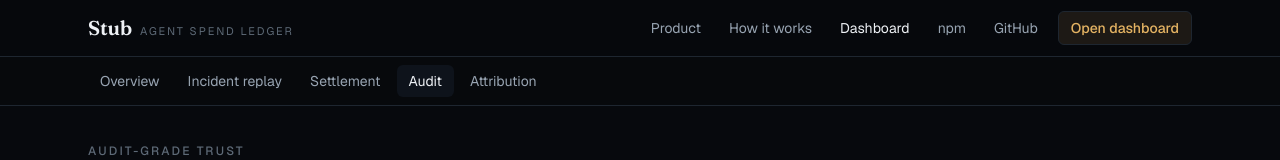
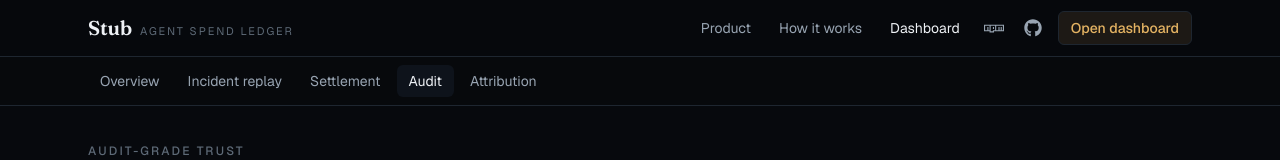
Before and after one commit to ashutosh887/stub, a Next.js app: page /audit in a window 1280 px wide. Shown: the top 160 px of the page. Built offline with nearby package versions, Linux system fonts and the light colour scheme; no server answers; the database is empty.

Commit message:
feat(web): add favicon and use npm/github logos in nav
Add an on-brand SVG favicon (app/icon.svg) and swap the text npm/GitHub nav
links for their logos via react-icons; mirror the logos in the home footer.

```diff
--- a/app/page.tsx
+++ b/app/page.tsx
@@ -1,4 +1,5 @@
 import Link from "next/link";
+import { FaGithub, FaNpm } from "react-icons/fa6";
 import { SiteNav } from "@/components/site-nav";
 
 export const dynamic = "force-static";
@@ -195,12 +196,22 @@ export default function Home() {
       <footer className="mx-auto flex max-w-6xl flex-col items-center justify-between gap-4 px-6 py-10 text-sm text-fg-mute sm:flex-row">
         <span className="font-display text-base text-fg-dim">Stub</span>
         <span>One budget your agents can&apos;t break. Built on Amazon Aurora DSQL.</span>
-        <div className="flex items-center gap-4">
-          <a href={NPM_URL} target="_blank" rel="noreferrer" className="hover:text-fg">
-            npm ↗
+        <div className="flex items-center gap-5">
+          <a
+            href={NPM_URL}
+            target="_blank"
+            rel="noreferrer"
+            className="inline-flex items-center gap-1.5 hover:text-fg"
+          >
+            <FaNpm className="h-4 w-4" /> npm
           </a>
-          <a href={GITHUB_URL} target="_blank" rel="noreferrer" className="hover:text-fg">
-            GitHub ↗
+          <a
+            href={GITHUB_URL}
+            target="_blank"
+            rel="noreferrer"
+            className="inline-flex items-center gap-1.5 hover:text-fg"
+          >
+            <FaGithub className="h-4 w-4" /> GitHub
           </a>
         </div>
       </footer>
--- a/components/site-nav.tsx
+++ b/components/site-nav.tsx
@@ -1,4 +1,5 @@
 import Link from "next/link";
+import { FaGithub, FaNpm } from "react-icons/fa6";
 
 const GITHUB_URL = "https://github.com/ashutosh887/stub";
 const NPM_URL = "https://www.npmjs.com/package/trystub";
@@ -28,17 +29,21 @@ export function SiteNav({ current }: { current?: "home" | "how" | "dashboard" })
             href={NPM_URL}
             target="_blank"
             rel="noreferrer"
-            className="hidden rounded-md px-3 py-1.5 text-fg-dim transition-colors hover:text-fg sm:inline-block"
+            aria-label="trystub on npm"
+            title="trystub on npm"
+            className="rounded-md p-2 text-fg-dim transition-colors hover:text-fg"
           >
-            npm
+            <FaNpm className="h-5 w-5" />
           </a>
           <a
             href={GITHUB_URL}
             target="_blank"
             rel="noreferrer"
-            className="hidden rounded-md px-3 py-1.5 text-fg-dim transition-colors hover:text-fg sm:inline-block"
+            aria-label="Source on GitHub"
+            title="Source on GitHub"
+            className="rounded-md p-2 text-fg-dim transition-colors hover:text-fg"
           >
-            GitHub
+            <FaGithub className="h-[18px] w-[18px]" />
           </a>
           <Link
             href="/dashboard"
--- a/package.json
+++ b/package.json
@@ -47,6 +47,7 @@
     "pg": "^8.22.0",
     "react": "^19.2.7",
     "react-dom": "^19.2.7",
+    "react-icons": "^5.6.0",
     "server-only": "^0.0.1"
   },
   "devDependencies": {
```
Also changed, not shown: app/icon.svg (added), 1 other file (tests, documents, lock files or other folders).
